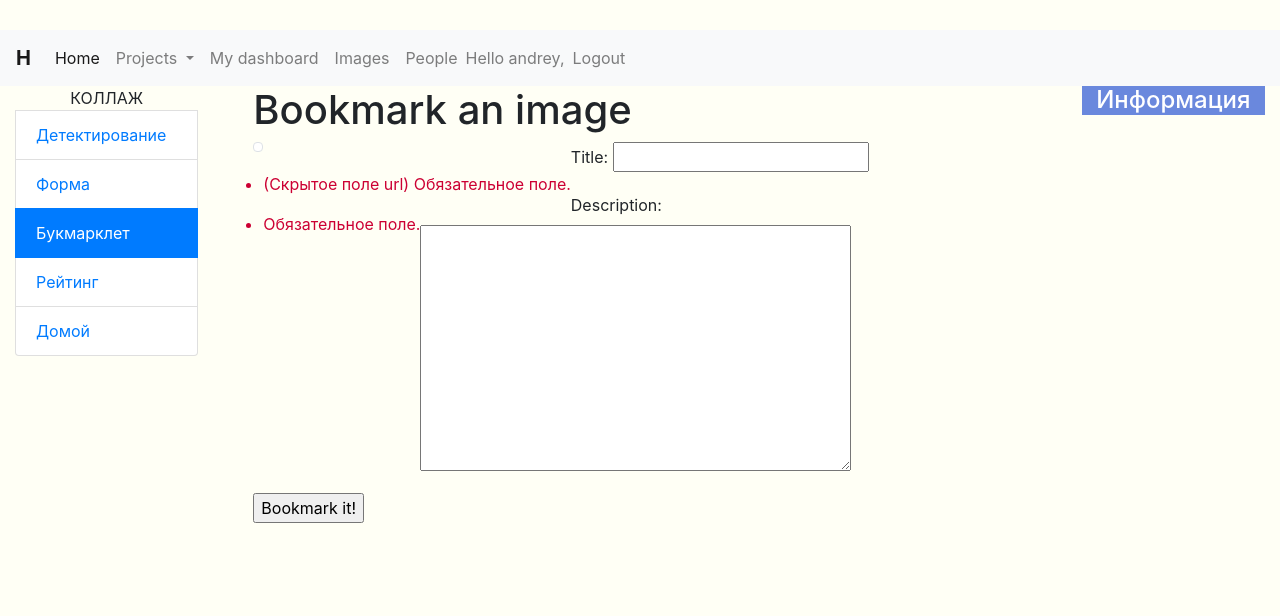
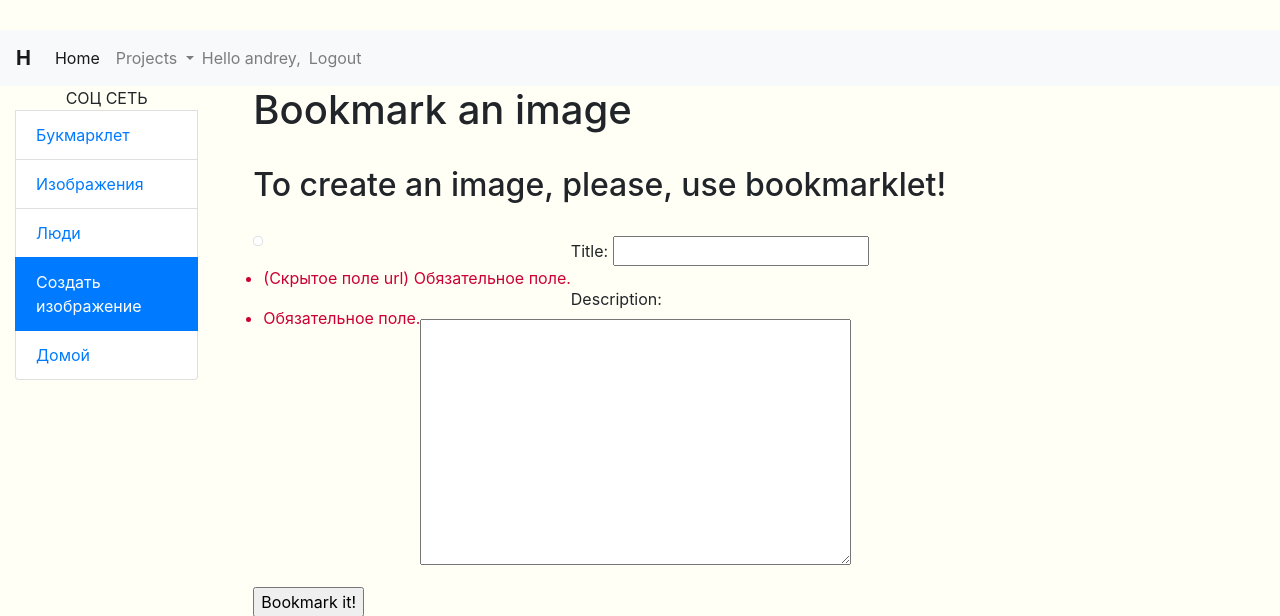
Before and after one commit to Nenu1985/heroku, a Django app: page /images/create/ in a window 1280 px wide. Shown: the top 616 px of the page. Run offline with Django 3.2, Linux system fonts and the light colour scheme; a user stored in the database is signed in; parts of the project's set-up code (start-up, migrations or seed data) failed here and were passed over; some libraries are stand-ins or nearby versions; some web fonts are replaced.

Commit message:
social net sidebar

```diff
--- a/account/templates/account/dashboard.html
+++ b/account/templates/account/dashboard.html
@@ -1,4 +1,4 @@
-{% extends "account/base.html" %}
+{% extends "images/sidebar.html" %}
 {% block title %}Dashboard{% endblock %}
 {% block page %}
     <h1>Dashboard</h1>
@@ -15,7 +15,7 @@
     <p>Now you can open any site with images and click <b>"Bookmarke it"</b> to bookmark liked images!</p>
     <p>You can also <a href="{% url "account:edit" %}">edit your profile</a> or <a
             href="{% url "account:password_change" %}">change your password</a>.<p>
-
+    <hr>
     <h2>What's happening</h2>
     <div id="action-list">
         {% for action in actions %}
--- a/account/templates/account/user/detail.html
+++ b/account/templates/account/user/detail.html
@@ -1,4 +1,4 @@
-{% extends "base.html" %}
+{% extends "images/sidebar.html" %}
 {% load thumbnail %}
 {% block title %}{{ user.get_full_name }}{% endblock %}
 {% block page %}
--- a/account/templates/account/user/list.html
+++ b/account/templates/account/user/list.html
@@ -1,4 +1,4 @@
-{% extends "base.html" %}
+{% extends "images/sidebar.html" %}
 {% load thumbnail %}
 {% block title %}People{% endblock %}
 {% block page %}
--- a/blog/forms.py
+++ b/blog/forms.py
@@ -21,9 +21,3 @@ class CommentForm(forms.ModelForm):
 
 class SearchForm(forms.Form):
     query = forms.CharField()
-
-
-class PostForm(forms.ModelForm):
-    class Meta:
-        model = Post
-        fields = '__all__'
--- a/collage/templates/collage/sidebar.html
+++ b/collage/templates/collage/sidebar.html
@@ -40,7 +40,7 @@
                 Информация
             </h4>
         </div>
-        <div class="panel-body>
+        <div class="panel-body">
             {% for key, value in system_info.items %}
                 {{ key }} = {{ value }}<br>
                 {% for key2, value2 in value.items %}
--- a/hello/templates/base.html
+++ b/hello/templates/base.html
@@ -70,7 +70,7 @@
                 </ul>
             </li>
         </ul>
-        <ul class="nav-item nav navbar-nav navbar-right">
+        <ul class="nav-item nav navbar-nav navbar-right" style="float: right">
             {#                    <li class="navbar-right">#}
             {#                        <a href="https://devcenter.heroku.com"><span class="glyphicon glyphicon-book"></span> Heroku Dev#}
             {#                            Center</a>#}
@@ -79,15 +79,15 @@
             {#                        <span>Bookmarks</span>#}
             {% if request.user.is_authenticated %}
                 {#                            <ul class="navbar">#}
-                <li {% if section == "account:dashboard" %}class="selected nav-item"{% endif %}>
-                    <a href="{% url "account:dashboard" %}" class="nav-link">My dashboard</a>
-                </li>
-                <li {% if section == "images" %} class="nav-item selected"{% endif %}>
-                    <a href="{% url 'images:list' %}" class="nav-link">Images</a>
-                </li>
-                <li {% if section == "people" %} class="nav-item selected"{% endif %}>
-                    <a href="{% url 'account:user-list' %}" class="nav-link">People</a>
-                </li>
+{#                <li {% if section == "account:dashboard" %}class="selected nav-item"{% endif %}>#}
+{#                    <a href="{% url "account:dashboard" %}" class="nav-link">My dashboard</a>#}
+{#                </li>#}
+{#                <li {% if section == "images" %} class="nav-item selected"{% endif %}>#}
+{#                    <a href="{% url 'images:list' %}" class="nav-link">Images</a>#}
+{#                </li>#}
+{#                <li {% if section == "people" %} class="nav-item selected"{% endif %}>#}
+{#                    <a href="{% url 'account:user-list' %}" class="nav-link">People</a>#}
+{#                </li>#}
 
             {% endif %}
 
--- a/hello/templates/hello/main_page.html
+++ b/hello/templates/hello/main_page.html
@@ -8,6 +8,9 @@
 
     <div class="list-group">
         <span class="text-uppercase text-center">Applications</span>
+
+    <a href="{% url 'account:dashboard' %}"
+           class="list-group-item ">Соц сеть</a>
 
         <a href="{% url 'pizzapp:pizzashop-pizza' %}"
            class="list-group-item ">Пиццерия</a>
--- a/images/templates/images/image/create.html
+++ b/images/templates/images/image/create.html
@@ -1,7 +1,10 @@
-{% extends "collage/sidebar.html" %}
+{% extends "images/sidebar.html" %}
 {% block title %}Bookmark an image{% endblock %}
 {% block page %}
     <h1>Bookmark an image</h1>
+    <br>
+    <h2>To create an image, please, use bookmarklet!</h2>
+    <br>
     <a href="{{ request.GET.url }} ">
         <img src="{{ request.GET.url }}" class="image-preview img-thumbnail">
     </a>
--- a/images/templates/images/image/detail.html
+++ b/images/templates/images/image/detail.html
@@ -1,4 +1,4 @@
-{% extends "collage/sidebar.html" %}
+{% extends "images/sidebar.html" %}
 {% block title %}{{ image.title }}{% endblock %}
 {% block page %}
     <h1>{{ image.title }}</h1>
--- a/images/templates/images/image/list.html
+++ b/images/templates/images/image/list.html
@@ -1,4 +1,4 @@
-{% extends "account/base.html" %}
+{% extends "images/sidebar.html" %}
 {% block title %}Images bookmarked{% endblock %}
 {% block page %}
     <h1>Images bookmarked</h1>
--- a/images/templates/images/image/ranking.html
+++ b/images/templates/images/image/ranking.html
@@ -1,4 +1,4 @@
-{% extends "collage/sidebar.html" %}
+{% extends "images/sidebar.html" %}
 {% block title %}Images ranking{% endblock %}
 {% block page %}
     <h1>Images ranking</h1>
--- /dev/null
+++ b/images/templates/images/sidebar.html
@@ -0,0 +1,31 @@
+{% extends 'base.html' %}
+
+{% block sidebar %}
+
+    {% url 'account:dashboard' as dashboard %}
+    {% url 'account:user-list' as user_list %}
+    {% url 'images:list' as images_list %}
+    {% url 'images:create' as image_create %}
+
+    <div class="list-group">
+        <span class="text-uppercase text-center">Соц сеть</span>
+
+        <a href="{% url 'account:dashboard' %}"
+           class="list-group-item {% if request.path == dashboard %} active {% endif %}">Букмарклет</a>
+
+        <a href="{% url 'images:list' %}"
+           class="list-group-item {% if request.path == images_list %} active {% endif %}">Изображения</a>
+
+        <a href="{% url 'account:user-list' %}"
+           class="list-group-item {% if request.path == user_list %} active {% endif %}">Люди</a>
+
+        <a href="{% url 'images:create' %}"
+           class="list-group-item {% if request.path == image_create %} active {% endif %}">Создать изображение</a>
+
+        <a href="{% url 'index' %}"
+           class="list-group-item ">Домой</a>
+
+    </div>
+
+
+{% endblock %}
```
Also changed, not shown: blog/views.py (+1 -6 lines).
